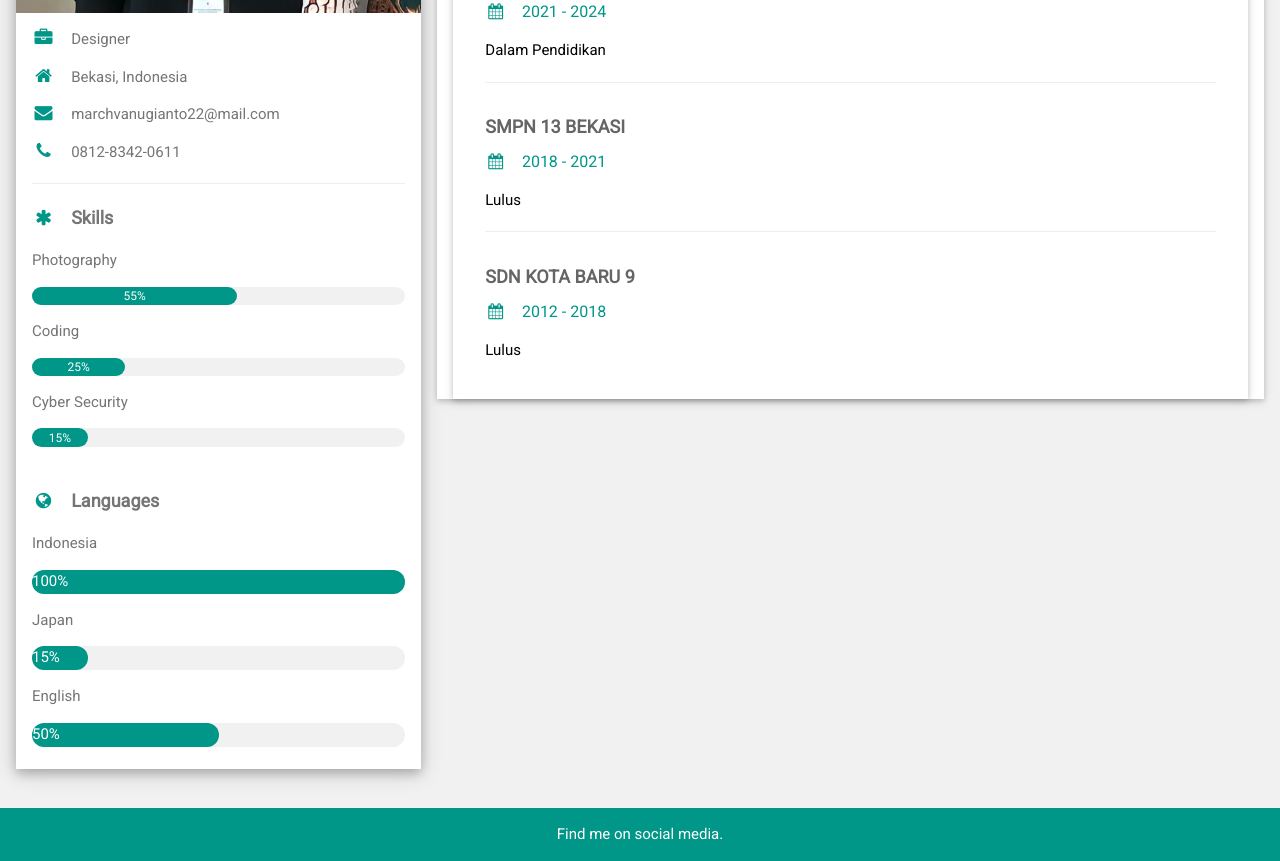
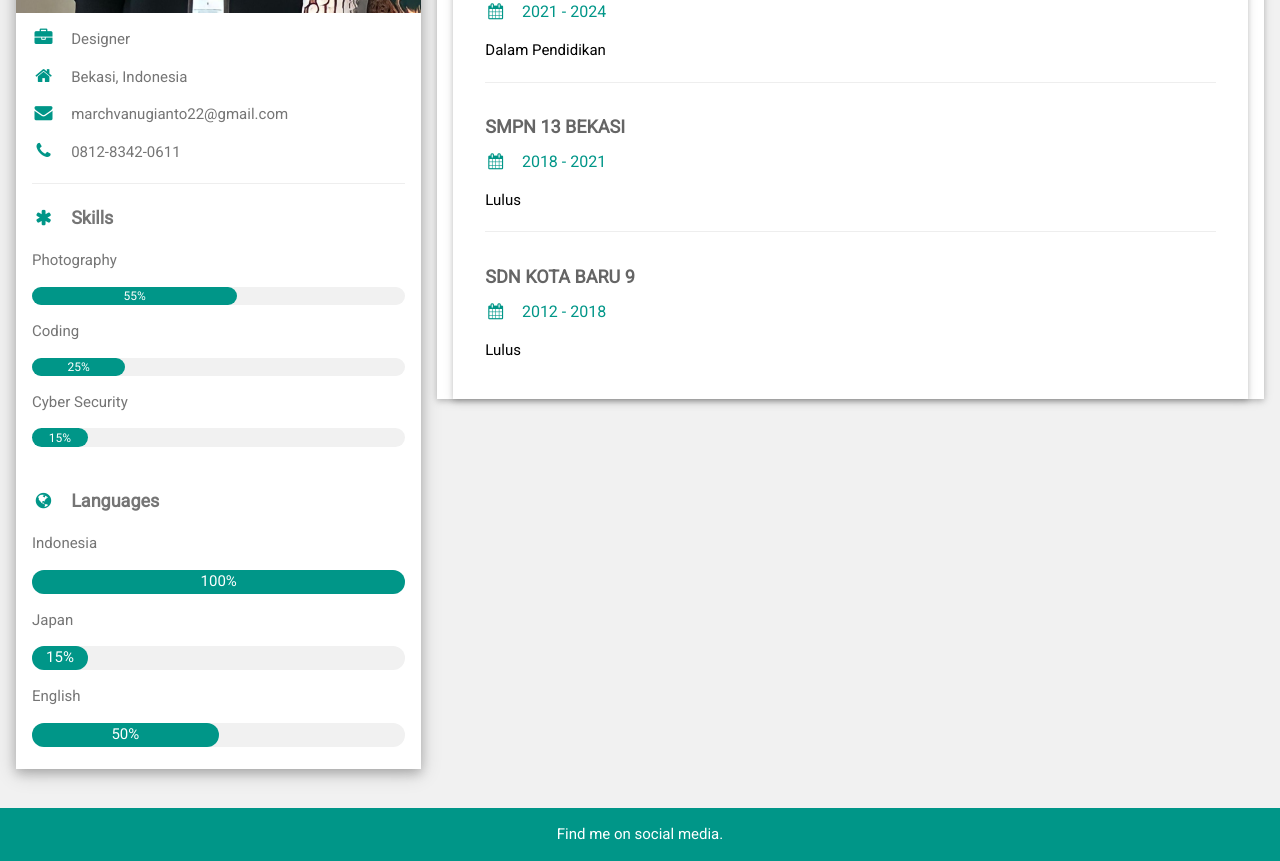
Before and after one commit to marchvx404/marchvx404.github.io, a plain HTML site: page index.html in a window 1280 px wide. Shown: the part 407-1268 px from the top of the page. Drawn offline with nearby package versions, Linux system fonts and the light colour scheme.

Commit message:
Update index.html

```diff
--- a/index.html
+++ b/index.html
@@ -32,7 +32,7 @@ html,body,h1,h2,h3,h4,h5,h6 {font-family: "Roboto", sans-serif}
         <div class="w3-container">
           <p><i class="fa fa-briefcase fa-fw w3-margin-right w3-large w3-text-teal"></i>Designer</p>
           <p><i class="fa fa-home fa-fw w3-margin-right w3-large w3-text-teal"></i>Bekasi, Indonesia</p>
-          <p><i class="fa fa-envelope fa-fw w3-margin-right w3-large w3-text-teal"></i>marchvanugianto22@mail.com</p>
+          <p><i class="fa fa-envelope fa-fw w3-margin-right w3-large w3-text-teal"></i>marchvanugianto22@gmail.com</p>
           <p><i class="fa fa-phone fa-fw w3-margin-right w3-large w3-text-teal"></i>0812-8342-0611</p>
           <hr>
 
@@ -56,15 +56,15 @@ html,body,h1,h2,h3,h4,h5,h6 {font-family: "Roboto", sans-serif}
           <p class="w3-large w3-text-theme"><b><i class="fa fa-globe fa-fw w3-margin-right w3-text-teal"></i>Languages</b></p>
           <p>Indonesia</p>
           <div class="w3-light-grey w3-round-xlarge">
-            <div class="w3-round-xlarge w3-teal" style="height:24px;width:100%">100%</div>
+            <div class="w3-round-xlarge w3-center w3-teal" style="height:24px;width:100%">100%</div>
           </div>
           <p>Japan</p>
           <div class="w3-light-grey w3-round-xlarge">
-            <div class="w3-round-xlarge w3-teal" style="height:24px;width:15%">15%</div>
+            <div class="w3-round-xlarge w3-center w3-teal" style="height:24px;width:15%">15%</div>
           </div>
           <p>English</p>
           <div class="w3-light-grey w3-round-xlarge">
-            <div class="w3-round-xlarge w3-teal" style="height:24px;width:50%">50%</div>
+            <div class="w3-round-xlarge w3-center w3-teal" style="height:24px;width:50%">50%</div>
           </div>
           <br>
         </div>
```
